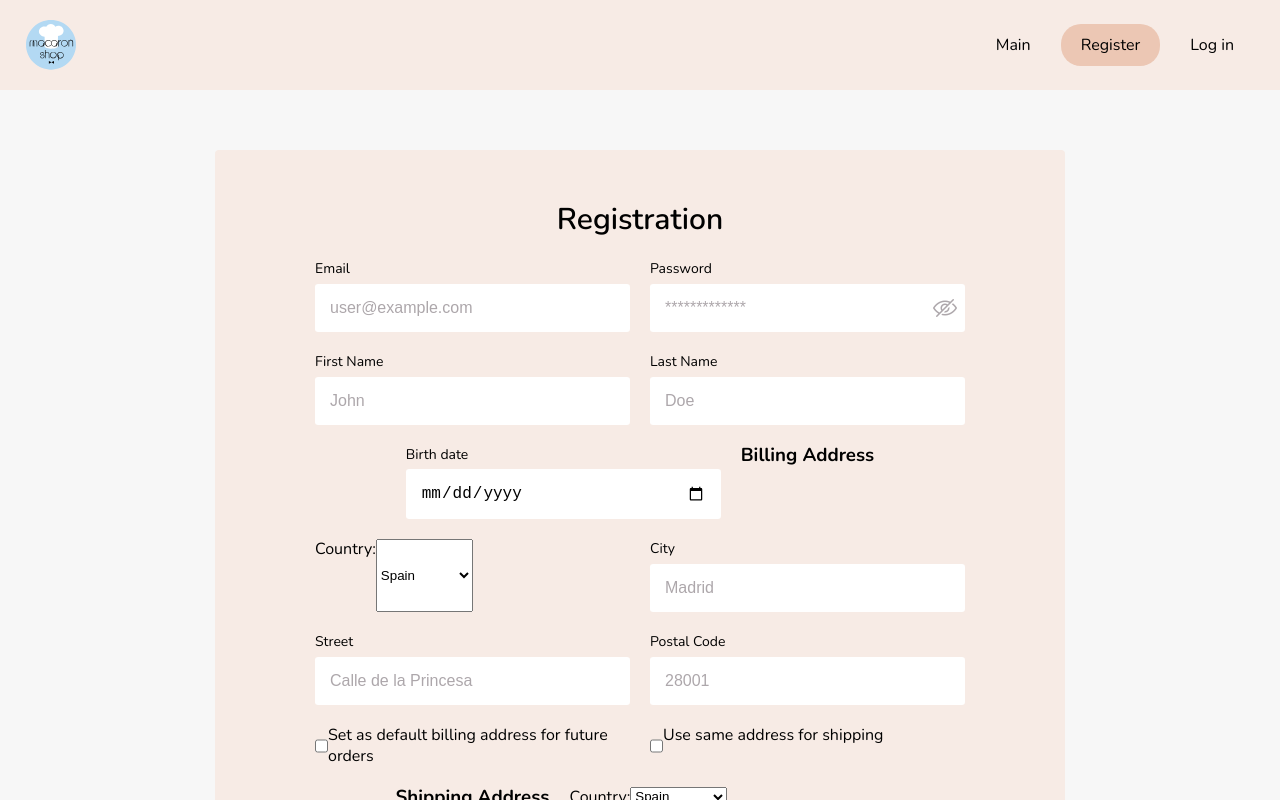
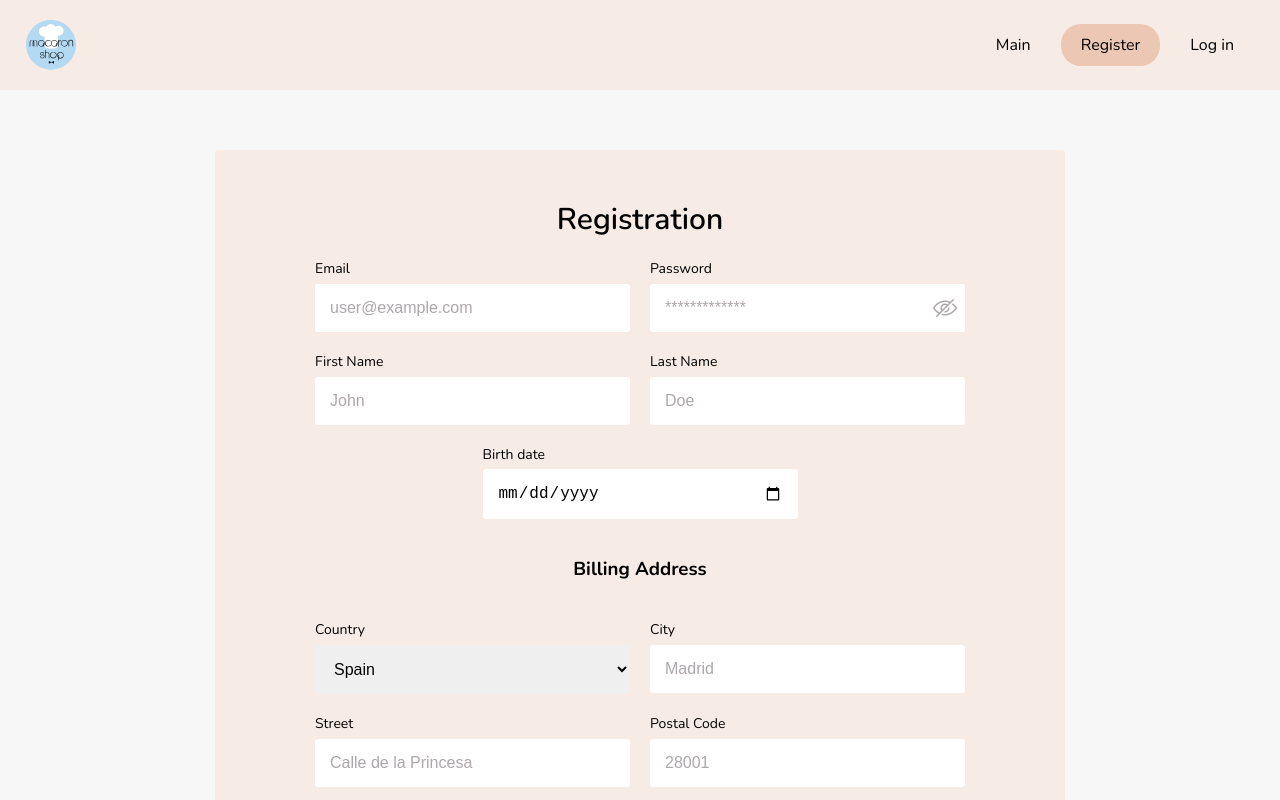
Before and after one commit to SwetlanaAng/ecommerce-app, a React (Vite) app: page / in a window 1280 px wide. Both pictures are taken after a click on the item "Register". Shown: the top 800 px of the page. Built offline with nearby package versions, Linux system fonts and the light colour scheme.

Commit message:
feat: add select and checkbox components

```diff
--- /dev/null
+++ b/src/components/checkbox/Checkbox.css
@@ -0,0 +1,32 @@
+.auth-page {
+  .auth-form {
+    .checkbox-group {
+      width: 100%;
+      input[type='checkbox'] {
+        -webkit-appearance: none;
+        appearance: none;
+        width: 1rem;
+        height: 1rem;
+        border: 1px solid rgb(176, 106, 106);
+        border-radius: 0.25rem;
+        background-color: #fff;
+        cursor: pointer;
+        transition:
+          color 0.15s ease-in-out,
+          background-color 0.15s ease-in-out,
+          border-color 0.15s ease-in-out,
+          box-shadow 0.15s ease-in-out;
+        margin: 0;
+        &:checked {
+          background-color: rgb(176, 106, 106);
+          background-image: url('../../assets/tick.svg');
+          background-position: right center;
+          background-size: 13px;
+        }
+      }
+      .label {
+        padding-left: 10px;
+      }
+    }
+  }
+}
--- /dev/null
+++ b/src/components/checkbox/Checkbox.tsx
@@ -0,0 +1,42 @@
+import './Checkbox.css';
+
+interface CheckboxProps {
+  type: string;
+  labelText: string;
+  className?: string;
+  onChange?: (e: React.ChangeEvent<HTMLInputElement>) => void;
+  id: string;
+  name?: string;
+  disabled: boolean;
+  checked: boolean;
+}
+
+const Checkbox = ({
+  type,
+  labelText,
+  className,
+  onChange,
+  name,
+  id,
+  disabled,
+  checked,
+}: CheckboxProps) => {
+  return (
+    <div className="form-group checkbox-group">
+      <input
+        type={type}
+        className={className}
+        id={id}
+        name={name}
+        onChange={onChange}
+        disabled={disabled}
+        checked={checked}
+      />
+      <label htmlFor={id} className="label">
+        {labelText}
+      </label>
+    </div>
+  );
+};
+
+export default Checkbox;
--- a/src/components/input/Input.css
+++ b/src/components/input/Input.css
@@ -1,5 +1,6 @@
 .input-wrapper {
   position: relative;
+}
 .input {
   font-size: 16px;
   cursor: pointer;
@@ -51,7 +52,6 @@
   cursor: pointer;
   font-size: 1.2rem;
 }
-}
 
 .label-text {
   margin-bottom: 4px;
--- /dev/null
+++ b/src/components/select/Select.css
@@ -0,0 +1,10 @@
+.select {
+  font-size: 16px;
+  cursor: pointer;
+  width: 100%;
+  padding: 15px;
+  border-radius: 0.2rem;
+  border: none;
+  color: var(--text-color);
+  transition: all 0.3s ease;
+}
--- /dev/null
+++ b/src/components/select/Select.tsx
@@ -0,0 +1,50 @@
+import './Select.css';
+
+interface SelectProps {
+  labelText: string;
+  className?: string;
+  onChange?: (e: React.ChangeEvent<HTMLSelectElement>) => void;
+  name: string;
+  value: string;
+  required: boolean;
+  disabled: boolean;
+  countryId: { [key: string]: string };
+}
+
+const Select = ({
+  labelText,
+  className,
+  onChange,
+  name,
+  value,
+  required,
+  disabled,
+  countryId,
+}: SelectProps) => {
+  return (
+    <div className="form-group">
+      <label htmlFor={name} className="label">
+        <p className="label-text">{labelText}</p>
+        <div className="select-wrapper">
+          <select
+            className={className}
+            id={name}
+            name={name}
+            onChange={onChange}
+            value={value}
+            required={required}
+            disabled={disabled}
+          >
+            {Object.keys(countryId).map(country => (
+              <option key={country} value={country}>
+                {country}
+              </option>
+            ))}
+          </select>
+        </div>
+      </label>
+    </div>
+  );
+};
+
+export default Select;
--- a/src/pages/register/Register.css
+++ b/src/pages/register/Register.css
@@ -21,6 +21,10 @@
         font-size: 14px;
         width: 100%;
       }
+    }
+    h3 {
+      width: 100%;
+      padding: 20px 0;
     }
     .submit-button {
       width: 100%;
--- a/src/pages/register/Register.tsx
+++ b/src/pages/register/Register.tsx
@@ -8,6 +8,8 @@ import { useAuth } from '../../features/auth/hooks/useAuth';
 import { RegistrationData } from '../../types/interfaces';
 import { countryId } from '../../services/registration.service';
 import './Register.css';
+import Select from '../../components/select/Select';
+import Checkbox from '../../components/checkbox/Checkbox';
 
 const Register: React.FC = () => {
   const navigate = useNavigate();
@@ -211,23 +213,16 @@ const Register: React.FC = () => {
 
         <h3>Billing Address</h3>
 
-        <div className="form-group">
-          <label htmlFor="billing_country">Country:</label>
-          <select
-            id="billing_country"
+        <Select
+          labelText="Country"
+          className="select"
+          onChange={handleAddressChange}
           name="billing_country"
           value={addressData.billingAddress.country}
-            onChange={handleAddressChange}
+          required={true}
           disabled={isLoading}
-            required
-          >
-            {Object.keys(countryId).map(country => (
-              <option key={country} value={country}>
-                {country}
-              </option>
-            ))}
-          </select>
-        </div>
+          countryId={countryId}
+        />
 
         <Input
           labelText="City"
@@ -259,8 +254,8 @@ const Register: React.FC = () => {
           disabled={isLoading}
         ></Input>
 
-        <div className="form-group checkbox-group">
-          <input
+        <Checkbox
+          labelText="Set as default billing address for future orders"
           type="checkbox"
           id="default_billing"
           name="billing_isDefault"
@@ -268,40 +263,29 @@ const Register: React.FC = () => {
           onChange={handleDefaultAddressChange}
           disabled={isLoading}
         />
-          <label htmlFor="default_billing">Set as default billing address for future orders</label>
-        </div>
 
-        <div className="form-group checkbox-group">
-          <input
+        <Checkbox
+          labelText="Use same address for shipping"
           type="checkbox"
           id="sameAsShipping"
           checked={sameAsShipping}
           onChange={handleSameAddressChange}
           disabled={isLoading}
         />
-          <label htmlFor="sameAsShipping">Use same address for shipping</label>
-        </div>
 
         {!sameAsShipping && (
           <>
             <h3>Shipping Address</h3>
-            <div className="form-group">
-              <label htmlFor="shipping_country">Country:</label>
-              <select
-                id="shipping_country"
+            <Select
+              labelText="Country"
+              className="select"
+              onChange={handleAddressChange}
               name="shipping_country"
               value={addressData.shippingAddress.country}
-                onChange={handleAddressChange}
+              required={true}
               disabled={isLoading || sameAsShipping}
-                required
-              >
-                {Object.keys(countryId).map(country => (
-                  <option key={country} value={country}>
-                    {country}
-                  </option>
-                ))}
-              </select>
-            </div>
+              countryId={countryId}
+            />
 
             <Input
               labelText="City"
@@ -333,8 +317,8 @@ const Register: React.FC = () => {
               disabled={isLoading || sameAsShipping}
             ></Input>
 
-            <div className="form-group checkbox-group">
-              <input
+            <Checkbox
+              labelText="Set as default shipping address for future orders"
               type="checkbox"
               id="default_shipping"
               name="shipping_isDefault"
@@ -342,10 +326,6 @@ const Register: React.FC = () => {
               onChange={handleDefaultAddressChange}
               disabled={isLoading || sameAsShipping}
             />
-              <label htmlFor="default_shipping">
-                Set as default shipping address for future orders
-              </label>
-            </div>
           </>
         )}
 
```
Also changed, not shown: src/assets/tick.svg (added). Lines whose indentation alone changed are shown as unchanged.
